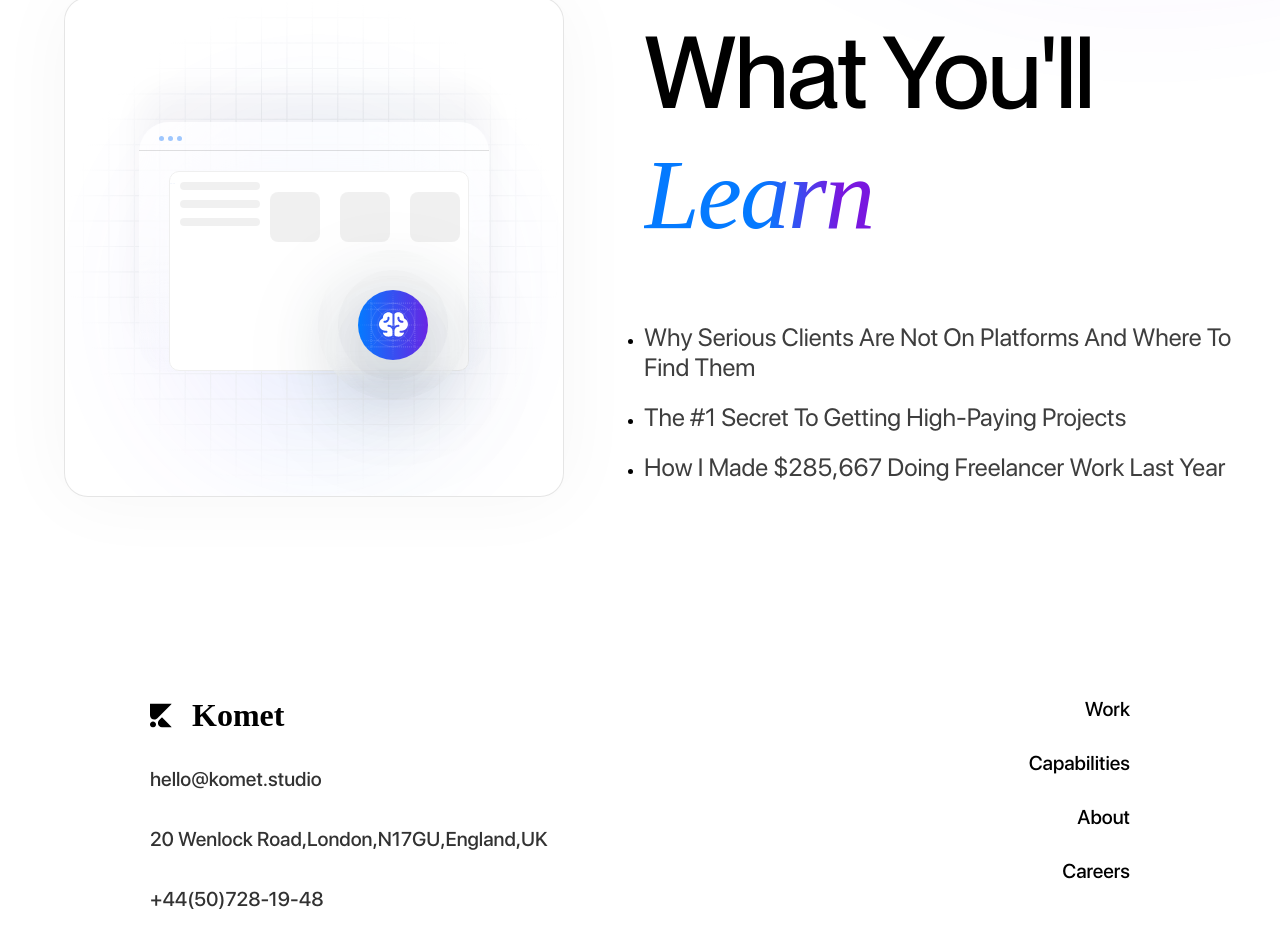
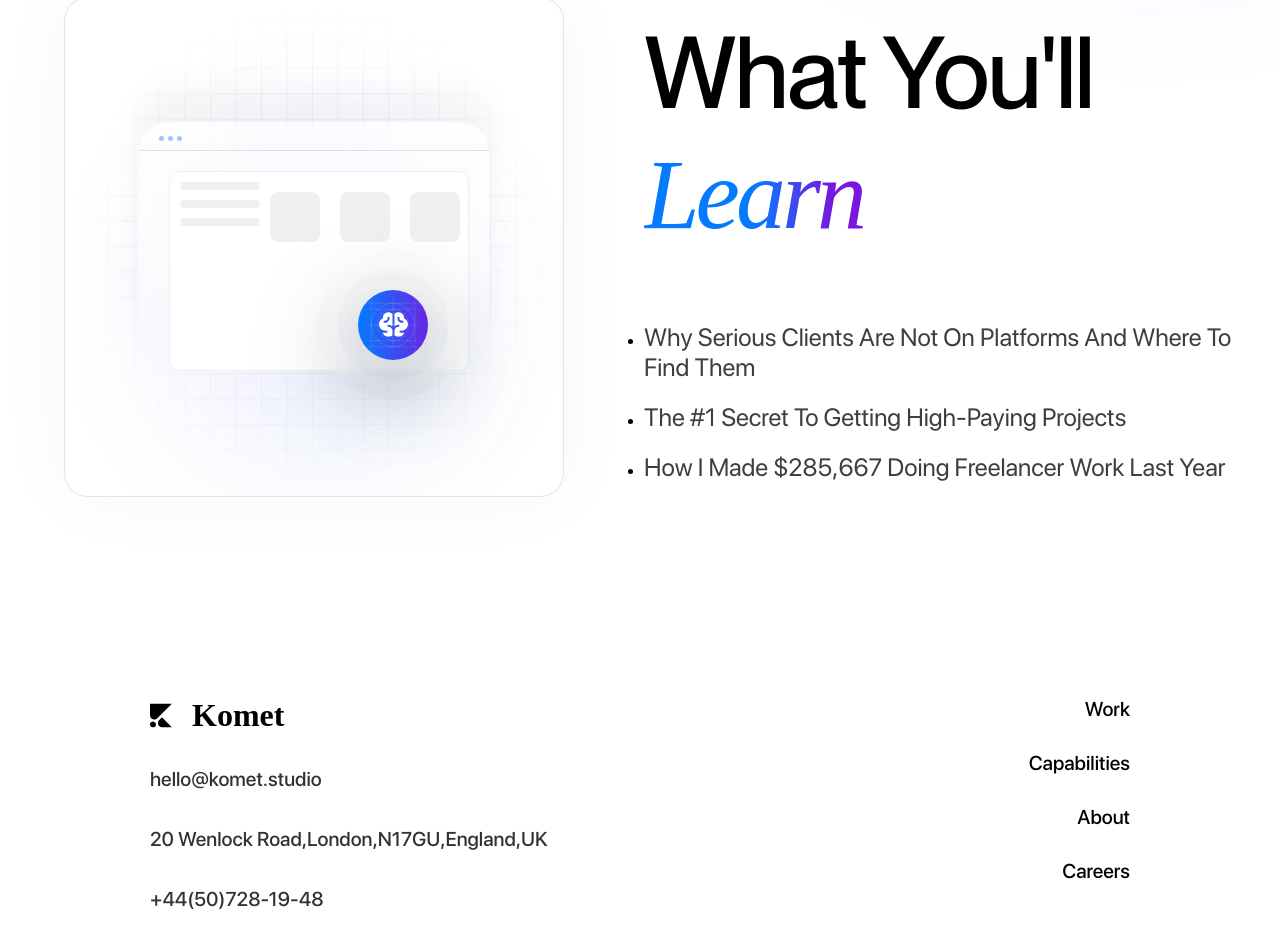
Before and after one commit to Luciferdevil013/komet-test, a plain HTML site: page index.html in a window 1280 px wide. Shown: the part 1853-2789 px from the top of the page. Drawn offline with Linux system fonts and the light colour scheme; a web font is replaced by a local one.

Commit message:
Letter Spacing

```diff
--- a/style.css
+++ b/style.css
@@ -484,7 +484,7 @@ html,body{
     -webkit-text-fill-color: transparent;
     font-style: italic;
     font-family: DR;
-    letter-spacing: -2px;
+    letter-spacing: -4px;
 }
 
 #page3 #right ul li{
```
